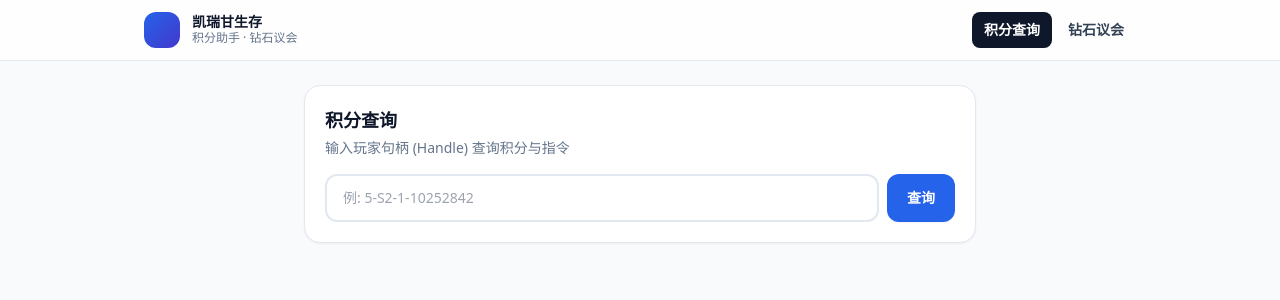
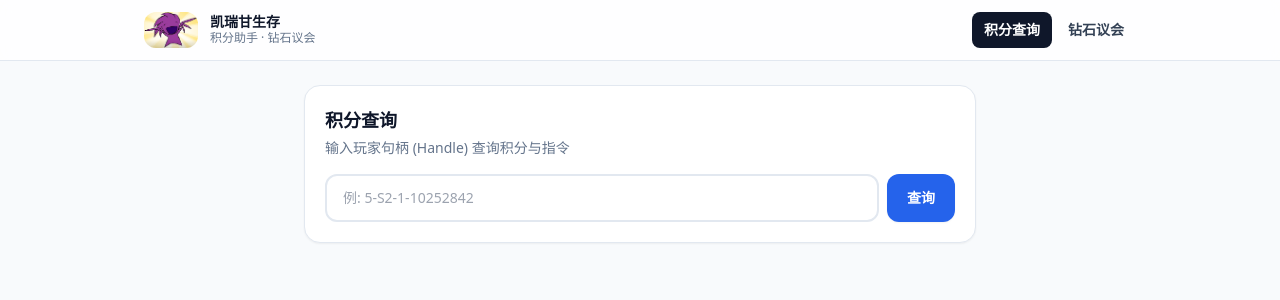
Before and after one commit to zyixi-yu/ks_web, a React (Vite) app: page / in a window 1280 px wide. Shown: the top 300 px of the page. Built offline with nearby package versions, Linux system fonts and the light colour scheme.

Commit message:
feat ui rework

```diff
--- a/index.html
+++ b/index.html
@@ -5,6 +5,8 @@
     <meta name="viewport" content="width=device-width, initial-scale=1.0" />
     <title>凯瑞甘生存 - 积分助手</title>
     <meta name="description" content="凯瑞甘生存：积分查询与钻石议会提案投票信息" />
+    <link rel="icon" type="image/png" href="/ksicon.png" />
+    <link rel="apple-touch-icon" href="/ksicon.png" />
     <script
       defer
       src="https://static.cloudflareinsights.com/beacon.min.js"
--- a/src/App.tsx
+++ b/src/App.tsx
@@ -9,7 +9,15 @@ export default function App() {
       <header className="sticky top-0 z-40 border-b border-slate-200 bg-white/80 backdrop-blur">
         <div className="mx-auto flex max-w-5xl items-center justify-between px-4 py-3">
           <div className="flex items-center gap-3">
-            <div className="h-9 w-9 rounded-xl bg-gradient-to-br from-blue-600 to-indigo-700" />
+            <div className="inline-flex h-9 overflow-hidden rounded-xl">
+              <img
+                src="/ksicon.png"
+                alt="凯瑞甘生存"
+                className="h-full w-auto object-contain"
+                loading="eager"
+                decoding="async"
+              />
+            </div>
             <div>
               <div className="text-sm font-black leading-4 text-slate-900">凯瑞甘生存</div>
               <div className="text-xs text-slate-500">积分助手 · 钻石议会</div>
```
Also changed, not shown: public/ksicon.png (added), 1 other file (tests, documents, lock files or other folders).
